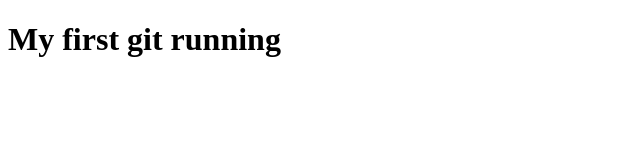
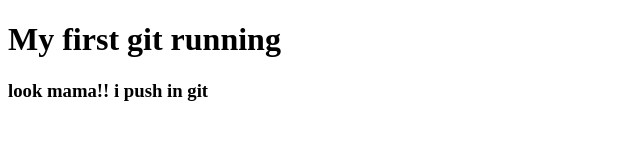
Before and after one commit to rokirahman/my-firrst-website, a plain HTML site: page index.html in a window 1280 px wide. Shown: the whole page, without its empty margins (0-640 px from the left). Drawn offline with Linux system fonts and the light colour scheme.

Commit message:
learned github

```diff
--- a/index.html
+++ b/index.html
@@ -8,6 +8,7 @@
 <body>
 
     <h1>My first git running</h1>
+    <h3>look mama!! i push in git</h3>
 
 </body>
 </html>
```
